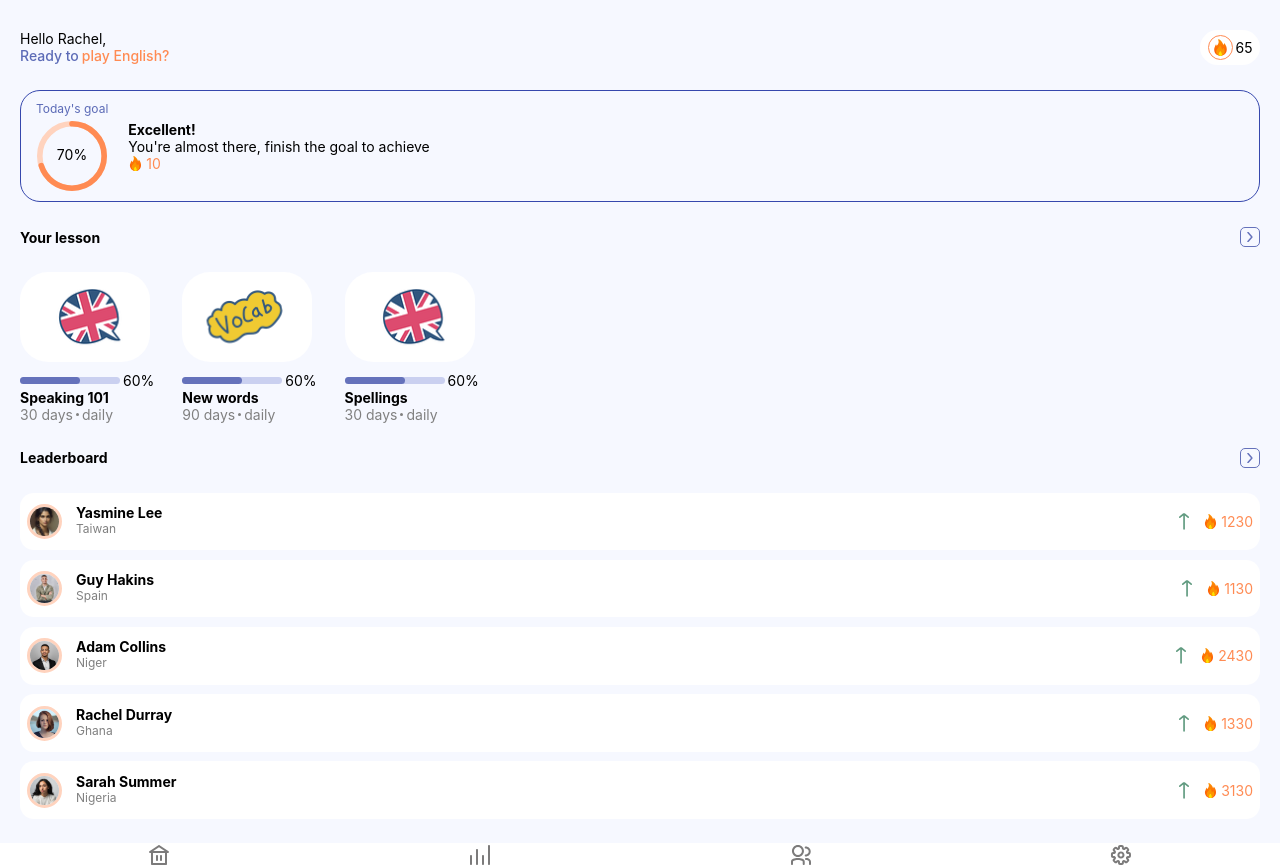
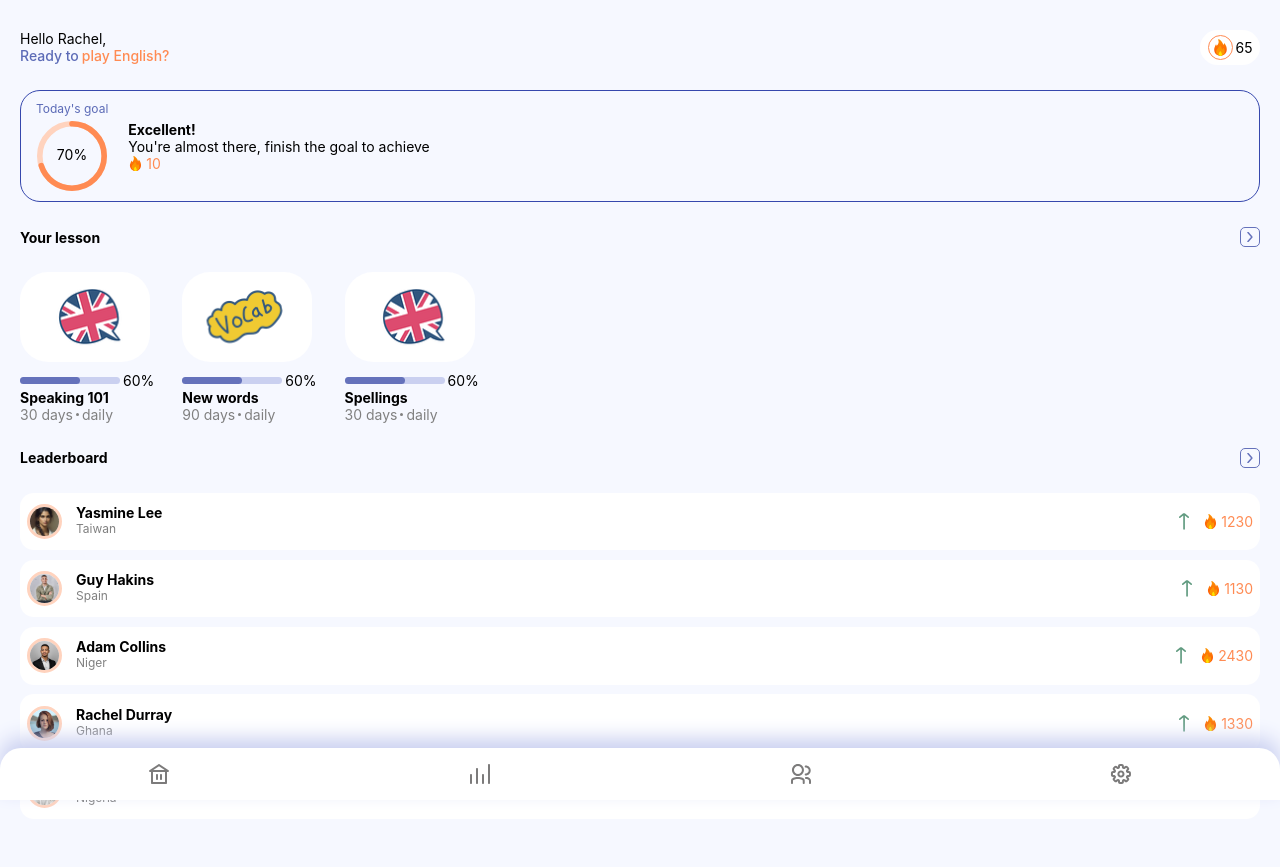
Before and after one commit to Maysummer/MP_FETT, a React (Create React App) app: page / in a window 1280 px wide. After the commit the page ends 829 px from the top, so only its background shows below. Built offline with nearby package versions, Linux system fonts and the light colour scheme.

Commit message:
implement footer

```diff
--- a/src/components/styles/footer.js
+++ b/src/components/styles/footer.js
@@ -6,5 +6,11 @@ export const Footer = styled.footer`
   justify-content: space-around;
   align-items: center;
   margin: 1em -20px 0 -20px;
-  border-top: 2em;
+  position: fixed;
+  bottom: 0;
+  width: 100%;
+  border-top-right-radius: 1.5em;
+  border-top-left-radius: 1.5em;
+  padding: 1em 0;
+  box-shadow: 0 -10px 20px #cad0f0;
 `;
```
